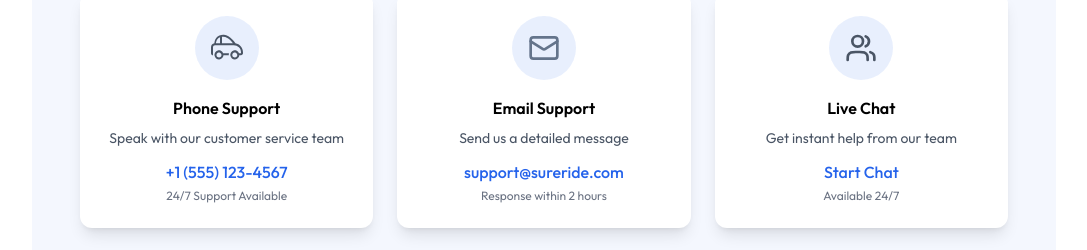
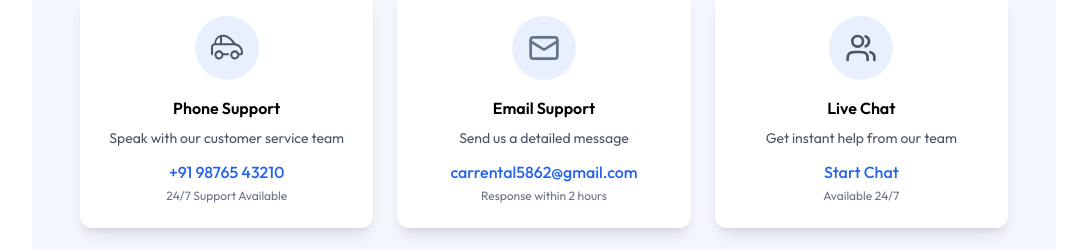
Before and after one commit to vishalthakur2004/CarRental, a React (Vite) app in the folder client/: page /help-center in a window 1280 px wide. Shown: the part 2053-2303 px from the top of the page, without its empty margins (96-1183 px from the left). Built offline with nearby package versions, Linux system fonts and the light colour scheme; no server answers.

Commit message:
Update contact information in Help Center page
cgen-86138470d1fe4fffa741a638200925a9

```diff
--- a/client/src/pages/HelpCenter.jsx
+++ b/client/src/pages/HelpCenter.jsx
@@ -85,14 +85,14 @@ const HelpCenter = () => {
       icon: assets.car_icon,
       title: "Phone Support",
       description: "Speak with our customer service team",
-      contact: "+1 (555) 123-4567",
+      contact: "+91 98765 43210",
       hours: "24/7 Support Available",
     },
     {
       icon: assets.gmail_logo,
       title: "Email Support",
       description: "Send us a detailed message",
-      contact: "support@sureride.com",
+      contact: "carrental5862@gmail.com",
       hours: "Response within 2 hours",
     },
     {
```
